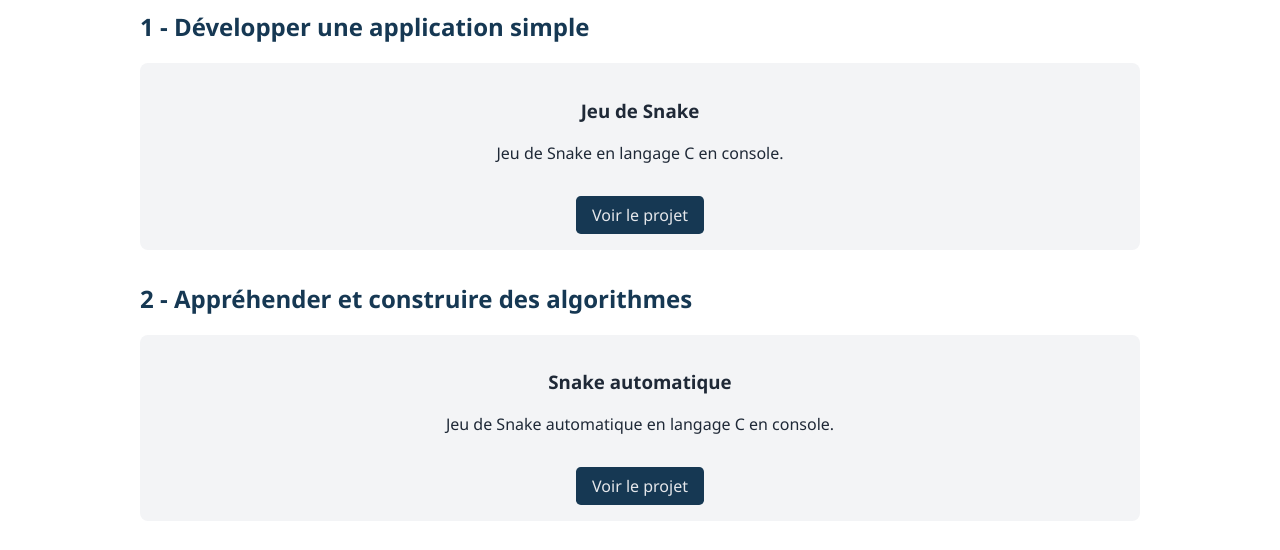
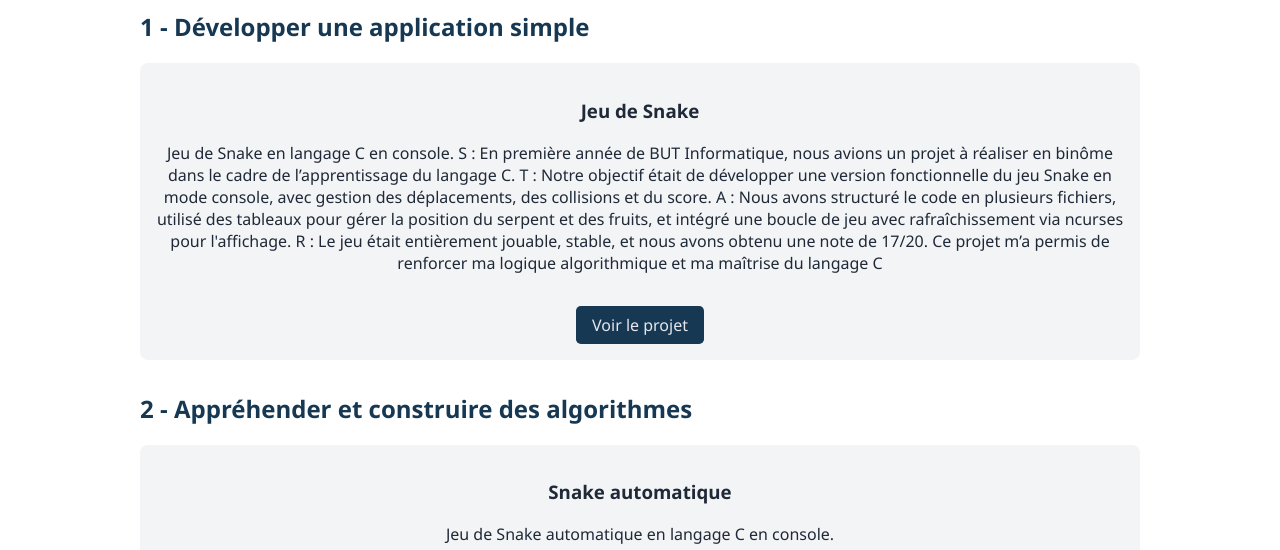
Before and after one commit to Titouangrn/Titouangrn.portfolio.github.io, a plain HTML site: page competence.html in a window 1280 px wide. Shown: the part 204-754 px from the top of the page. Drawn offline with Linux system fonts and the light colour scheme.

Commit message:
Update competence.html
test star

```diff
--- a/competence.html
+++ b/competence.html
@@ -28,7 +28,12 @@
       <h2>1 - Développer une application simple</h2>
       <div>
         <h3>Jeu de Snake</h3>
-        <p>Jeu de Snake en langage C en console.</p>
+        <p>Jeu de Snake en langage C en console.
+
+        S : En première année de BUT Informatique, nous avions un projet à réaliser en binôme dans le cadre de l’apprentissage du langage C.
+T : Notre objectif était de développer une version fonctionnelle du jeu Snake en mode console, avec gestion des déplacements, des collisions et du score.
+A : Nous avons structuré le code en plusieurs fichiers, utilisé des tableaux pour gérer la position du serpent et des fruits, et intégré une boucle de jeu avec rafraîchissement via ncurses pour l'affichage.
+R : Le jeu était entièrement jouable, stable, et nous avons obtenu une note de 17/20. Ce projet m’a permis de renforcer ma logique algorithmique et ma maîtrise du langage C</p>
         <a class="button" href="https://github.com/Titouangrn/SAE1.01_Snake" target="_blank">Voir le projet</a>
       </div>
     </div>
```
